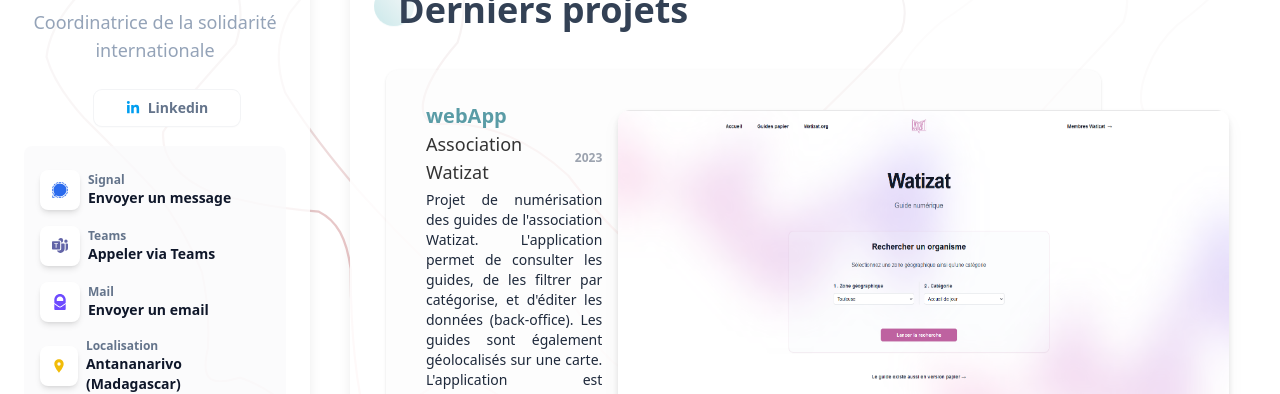
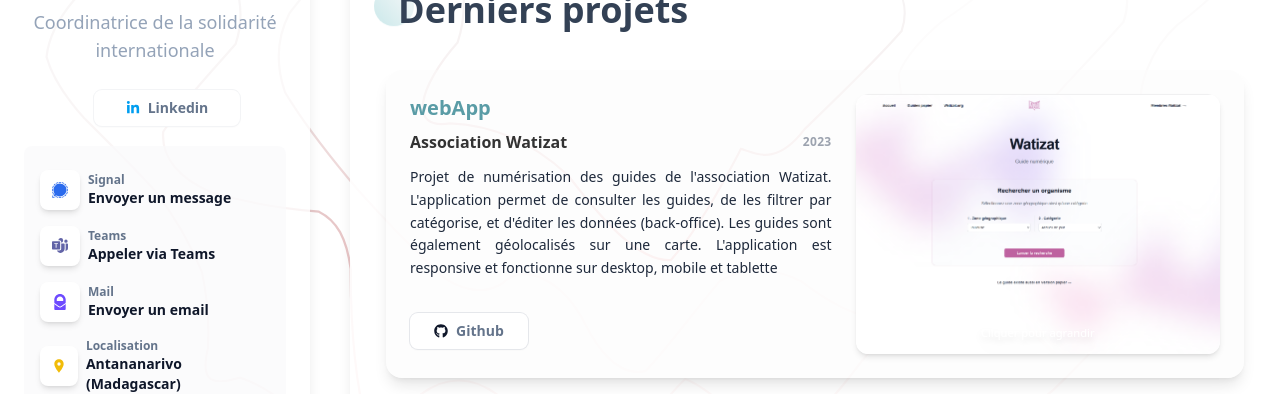
Before and after one commit to aliceout/Work-resume, a Next.js app: page /portfolio in a window 1280 px wide. Shown: the part 406-800 px from the top of the page. Built offline with nearby package versions, Linux system fonts and the light colour scheme.

Commit message:
feat(portfolio): adoucir aperçu et ajouter modal carrousel

```diff
--- a/components/cards/PortfolioCard.jsx
+++ b/components/cards/PortfolioCard.jsx
@@ -1,72 +1,271 @@
 import Image from "next/image";
 import Link from "next/link";
+import { createPortal } from "react-dom";
 import ReactMarkdown from "react-markdown";
+import { useCallback, useEffect, useMemo, useState } from "react";
 
 import { CiSearch } from "react-icons/ci";
 import { FaGithub } from "react-icons/fa";
+import { HiOutlineChevronLeft, HiOutlineChevronRight } from "react-icons/hi";
+import { IoClose } from "react-icons/io5";
 import { useStaticTranslation } from "/utils/translations/useTranslations";
 
 export default function PortfolioCard({ project }) {
   const { t } = useStaticTranslation("pages");
   const description = project.description || "";
-  const excerpt = description.substring(0, 400);
+  const images = useMemo(() => {
+    if (Array.isArray(project.gallery) && project.gallery.length > 0) {
+      return project.gallery;
+    }
+
+    return project.picture ? [project.picture] : [];
+  }, [project.gallery, project.picture]);
+  const [isModalOpen, setIsModalOpen] = useState(false);
+  const [activeIndex, setActiveIndex] = useState(0);
+
+  const openModal = useCallback(
+    (index = 0) => {
+      if (!images.length) {
+        return;
+      }
+
+      setActiveIndex(index);
+      setIsModalOpen(true);
+    },
+    [images.length]
+  );
+
+  const closeModal = useCallback(() => {
+    setIsModalOpen(false);
+  }, []);
+
+  const showPrevious = useCallback(() => {
+    setActiveIndex((prevIndex) => {
+      const lastIndex = images.length - 1;
+      return prevIndex === 0 ? lastIndex : prevIndex - 1;
+    });
+  }, [images.length]);
+
+  const showNext = useCallback(() => {
+    setActiveIndex((prevIndex) => {
+      const lastIndex = images.length - 1;
+      return prevIndex === lastIndex ? 0 : prevIndex + 1;
+    });
+  }, [images.length]);
 
   return (
-    <article className="flex flex-row items-center flex-1 w-full gap-x-10">
-      <div className="flex flex-col justify-between transition duration-300 shadow xl:w-10/12 xl:overflow-visible xl:flex-row rounded-xl bg-gray-50/40 dark:bg-slate-900/80">
-        <div className="flex flex-col justify-between w-full px-2 pt-8 pb-4 xl:pr-0 xl:pl-10 xl:py-8 xl:basis-10/12 basis-full">
-          <div className="flex flex-col gap-y-1">
-            <div className="flex flex-col items-start justify-center gap-x-2">
+    <article className="flex flex-col w-full">
+      <div className="flex flex-col w-full gap-6 p-6 transition duration-300 shadow-lg rounded-2xl bg-gray-50/40 dark:bg-slate-900/80 lg:flex-row lg:items-start">
+        <div className="flex flex-col justify-between flex-1 w-full gap-6">
+          <div className="flex flex-col gap-y-3">
+            <div className="flex flex-col gap-y-2">
               <p className="text-xl font-bold text-primary dark:text-secondary">
                 {project.title}
               </p>
-              <div className="flex flex-row items-center justify-between w-full">
-                <p className="text-lg font-medium text-black/80 dark:text-gray-300">
+              <div className="flex flex-wrap items-center justify-between gap-2">
+                <p className="text-base font-semibold text-black/80 dark:text-gray-300">
                   {project.client}
                 </p>
-                <p className="text-xs font-semibold text-gray-400 dark:text-gray-400">
+                <p className="text-xs font-semibold uppercase tracking-wide text-gray-400 dark:text-gray-400">
                   {project.date}
                 </p>
               </div>
             </div>
-            <div className="text-sm font-medium text-justify text-slate-800 dark:text-gray-300">
-              {excerpt.length > 0 && (
-                <ReactMarkdown>{excerpt}</ReactMarkdown>
-              )}
+            <div className="text-sm font-medium leading-relaxed text-justify text-slate-800 dark:text-gray-300">
+              {description && <ReactMarkdown>{description}</ReactMarkdown>}
             </div>
           </div>
-          <div className="flex flex-row justify-center mt-4 gap-x-4 xl:justify-start xl:mt-0">
+          <div className="flex flex-wrap justify-center gap-3 pt-2 border-t border-transparent lg:justify-start">
             {project.url && (
               <Link
                 href={project.url}
                 target="_blank"
-                className="flex flex-row items-center px-8 py-2 text-sm font-bold transition duration-300 bg-white rounded-lg shadow-sm dark:bg-gray-800/90 text-primary dark:text-secondary ring-1 ring-gray-200 dark:ring-black hover:bg-gray-50/80 gap-x-2 dark:hover:bg-gray-900/90"
+                className="flex flex-row items-center px-6 py-2 text-sm font-bold transition duration-300 bg-white rounded-lg shadow-sm dark:bg-gray-800/90 text-primary dark:text-secondary ring-1 ring-gray-200 dark:ring-gray-700 hover:bg-gray-100/80 dark:hover:bg-gray-900/80 gap-x-2"
               >
                 <CiSearch />
                 {t("portfolio.btn.preview")}
               </Link>
             )}
+            {project.repository && (
               <Link
                 target="_blank"
                 href={project.repository}
-              className="flex flex-row items-center px-8 py-2 text-sm font-bold transition duration-300 bg-white rounded-lg shadow-sm dark:bg-gray-800/90 text-slate-900 dark:text-gray-100 ring-1 ring-gray-200 dark:ring-black hover:bg-gray-50/80 gap-x-2 dark:hover:bg-gray-900/90"
+                className="flex flex-row items-center px-6 py-2 text-sm font-bold transition duration-300 bg-white rounded-lg shadow-sm dark:bg-gray-800/90 text-slate-900 dark:text-gray-100 ring-1 ring-gray-200 dark:ring-gray-700 hover:bg-gray-100/80 dark:hover:bg-gray-900/80 gap-x-2"
               >
                 <FaGithub />
-              <p className="text-slate-500 dark:text-gray-300">Github</p>
+                <span className="text-slate-500 dark:text-gray-300">Github</span>
               </Link>
+            )}
           </div>
         </div>
-        <div className="flex mx-auto md:mb-4 xl:my-10 xl:ml-4 xl:-mr-32 drop-shadow-lg rounded-xl">
+        {images.length > 0 && (
+          <button
+            type="button"
+            onClick={() => openModal(0)}
+            className="relative flex items-center justify-center w-full overflow-hidden transition duration-300 transform rounded-xl shadow-md group aspect-[16/9] focus:outline-none focus-visible:ring-2 focus-visible:ring-offset-2 focus-visible:ring-primary/80 min-h-[220px] sm:min-h-[260px] lg:w-[45%] lg:max-w-xl"
+            aria-label={t("portfolio.btn.preview") || "Voir le projet"}
+          >
             <Image
-            src={project.picture}
-            width={400}
-            height={300}
+              src={images[0]}
+              width={360}
+              height={240}
               priority
               alt={project.title}
-            className="w-full h-auto scale-100 rounded-xl dark:brightness-75 dark:hover:brightness-100"
+              className="object-cover w-full h-full transition duration-500 rounded-xl dark:brightness-75 group-hover:scale-[1.02] group-hover:brightness-110"
             />
+            <span className="absolute inset-x-4 bottom-3 text-[0.7rem] font-medium text-white drop-shadow-lg">
+              Cliquer pour agrandir
+            </span>
+          </button>
+        )}
       </div>
-      </div>
+      {isModalOpen && images.length > 0 && (
+        <ImageCarouselModal
+          images={images}
+          activeIndex={activeIndex}
+          onClose={closeModal}
+          onPrevious={showPrevious}
+          onNext={showNext}
+          title={project.title}
+        />
+      )}
     </article>
   );
 }
+
+function ImageCarouselModal({
+  images,
+  activeIndex,
+  onClose,
+  onPrevious,
+  onNext,
+  title,
+}) {
+  const [mounted, setMounted] = useState(false);
+  const [isVisible, setIsVisible] = useState(false);
+  const [isClosing, setIsClosing] = useState(false);
+  const ANIMATION_DURATION = 220;
+
+  const closeWithAnimation = useCallback(() => {
+    if (isClosing) {
+      return;
+    }
+
+    setIsClosing(true);
+    setIsVisible(false);
+  }, [isClosing]);
+
+  useEffect(() => {
+    setMounted(true);
+  }, []);
+
+  useEffect(() => {
+    if (!mounted) {
+      return undefined;
+    }
+
+    const frame = requestAnimationFrame(() => setIsVisible(true));
+    const handleKeyDown = (event) => {
+      if (event.key === "Escape") {
+        closeWithAnimation();
+      }
+
+      if (event.key === "ArrowLeft" && images.length > 1) {
+        onPrevious();
+      }
+
+      if (event.key === "ArrowRight" && images.length > 1) {
+        onNext();
+      }
+    };
+
+    const originalOverflow = document.body.style.overflow;
+    document.body.style.overflow = "hidden";
+    window.addEventListener("keydown", handleKeyDown);
+
+    return () => {
+      cancelAnimationFrame(frame);
+      document.body.style.overflow = originalOverflow;
+      window.removeEventListener("keydown", handleKeyDown);
+    };
+  }, [mounted, images.length, onPrevious, onNext, closeWithAnimation]);
+
+  useEffect(() => {
+    if (!isClosing) {
+      return undefined;
+    }
+
+    const timeout = setTimeout(() => {
+      onClose();
+    }, ANIMATION_DURATION);
+
+    return () => clearTimeout(timeout);
+  }, [isClosing, onClose]);
+
+  if (!mounted) {
+    return null;
+  }
+
+  return createPortal(
+    <div
+      className={`fixed inset-0 z-[1000] flex items-center justify-center px-4 bg-black/80 backdrop-blur-sm transition-opacity duration-300 ${
+        isVisible && !isClosing ? "opacity-100" : "opacity-0"
+      }`}
+      onClick={closeWithAnimation}
+    >
+      <button
+        type="button"
+        onClick={closeWithAnimation}
+        className="absolute text-white transition duration-200 rounded-full top-6 right-6 hover:bg-white/10 focus:outline-none focus-visible:ring-2 focus-visible:ring-offset-2 focus-visible:ring-white/70"
+        aria-label="Fermer"
+      >
+        <IoClose className="w-9 h-9" />
+      </button>
+      <div
+        className={`relative flex items-center justify-center w-full max-w-5xl gap-4 transition-all duration-300 ${
+          isVisible && !isClosing
+            ? "opacity-100 scale-100"
+            : "opacity-0 scale-95"
+        }`}
+        onClick={(event) => event.stopPropagation()}
+      >
+        {images.length > 1 && (
+          <button
+            type="button"
+            onClick={onPrevious}
+            className="flex items-center justify-center w-12 h-12 text-white transition duration-200 bg-white/10 rounded-full hover:bg-white/20 focus:outline-none focus-visible:ring-2 focus-visible:ring-offset-2 focus-visible:ring-white/70"
+            aria-label="Voir l'image precedente"
+          >
+            <HiOutlineChevronLeft className="w-6 h-6" />
+          </button>
+        )}
+        <div className="relative flex-1 overflow-hidden bg-black/40 rounded-2xl shadow-2xl">
+          <Image
+            src={images[activeIndex]}
+            width={1200}
+            height={750}
+            priority
+            alt={`${title || "Projet"} visuel ${activeIndex + 1}`}
+            className="object-contain w-full h-full max-h-[75vh]"
+          />
+        </div>
+        {images.length > 1 && (
+          <button
+            type="button"
+            onClick={onNext}
+            className="flex items-center justify-center w-12 h-12 text-white transition duration-200 bg-white/10 rounded-full hover:bg-white/20 focus:outline-none focus-visible:ring-2 focus-visible:ring-offset-2 focus-visible:ring-white/70"
+            aria-label="Voir l'image suivante"
+          >
+            <HiOutlineChevronRight className="w-6 h-6" />
+          </button>
+        )}
+      </div>
+      {images.length > 1 && (
+        <div className="absolute flex items-center justify-center gap-2 px-4 py-2 text-xs font-semibold tracking-wide text-white uppercase bottom-6 bg-black/40 rounded-full">
+          {activeIndex + 1} / {images.length}
+        </div>
+      )}
+    </div>,
+    document.body
+  );
+}
```
Lines whose indentation alone changed are shown as unchanged.
